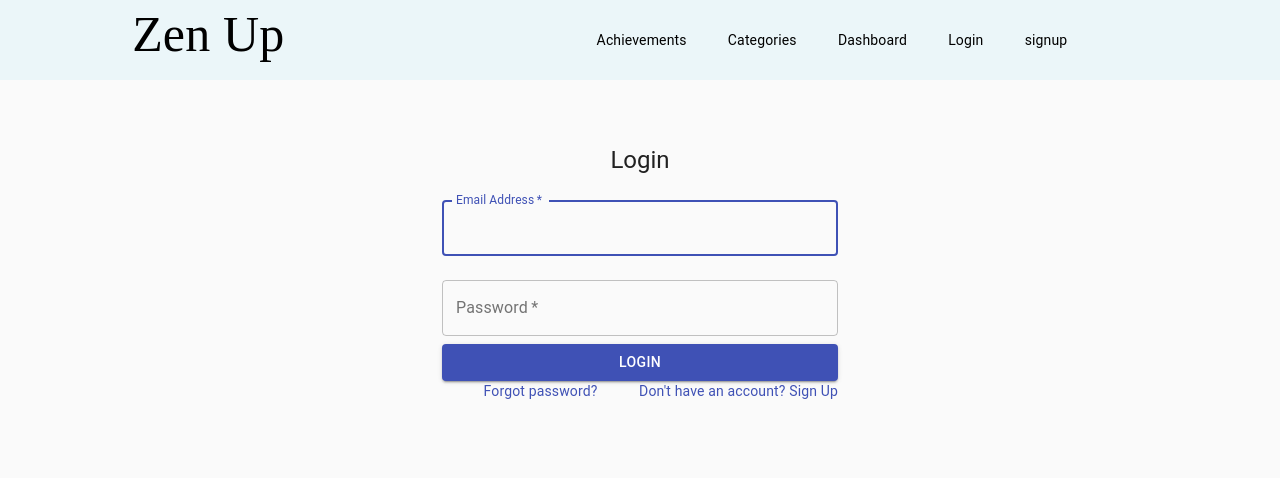
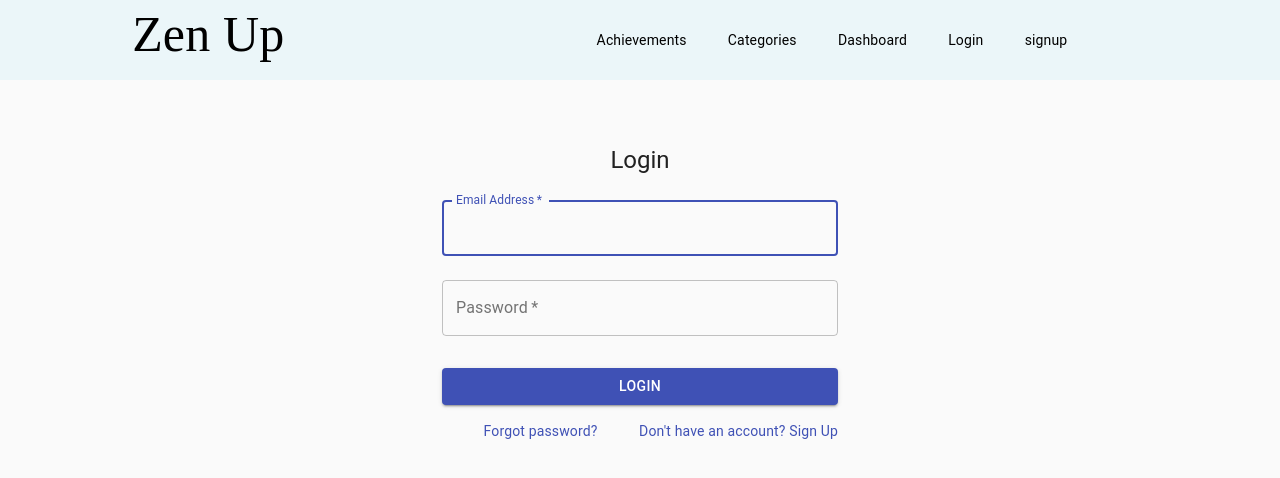
Before and after one commit to CCLancaster/Zen-Up, a React (Create React App) app: page /login in a window 1280 px wide. Shown: the top 478 px of the page. Built offline with nearby package versions, Linux system fonts and the light colour scheme.

Commit message:
resolving merge conflict with Goals and login

```diff
--- a/src/pages/login.js
+++ b/src/pages/login.js
@@ -67,7 +67,7 @@ export default function Login(props) {
             variant="contained"
             color="primary"
             onClick = {<Redirect to="/welcome" />}
-
+            className={classes.submit}
           >
             Login
           </Button>
```
